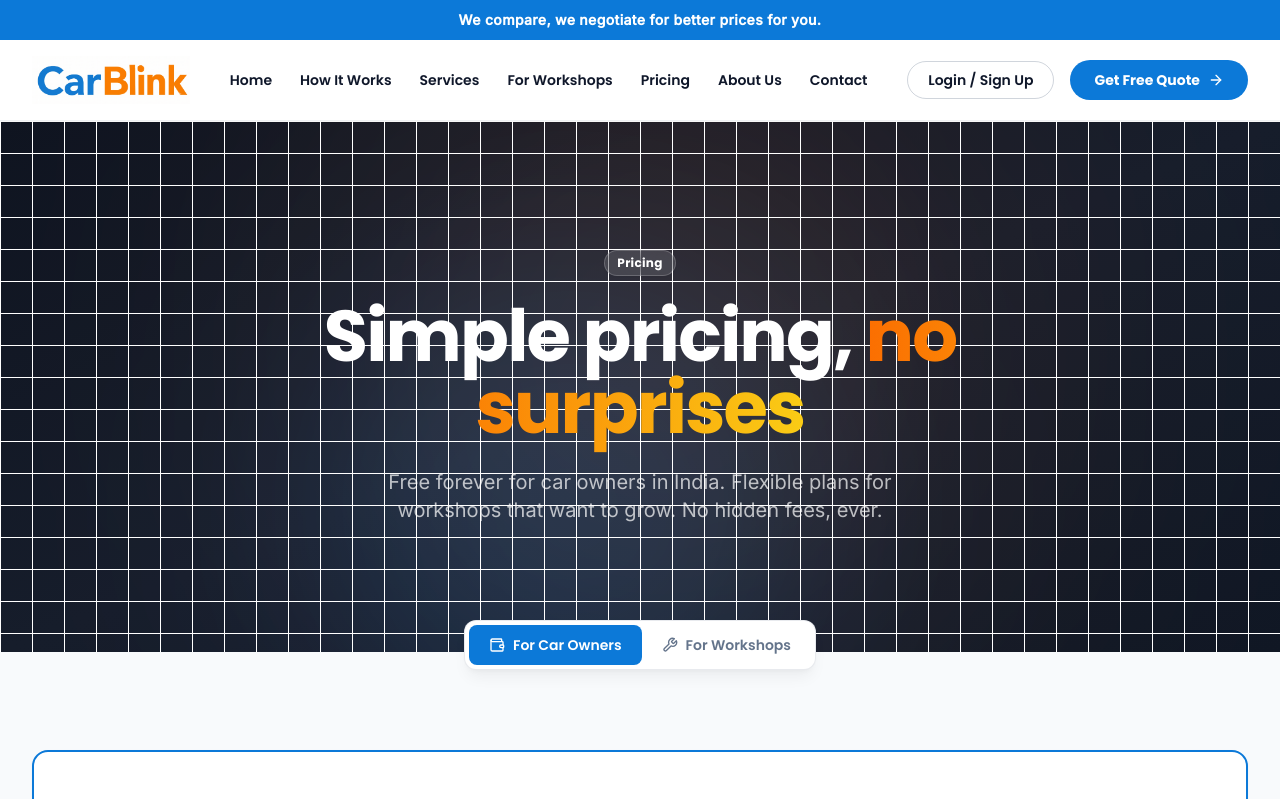
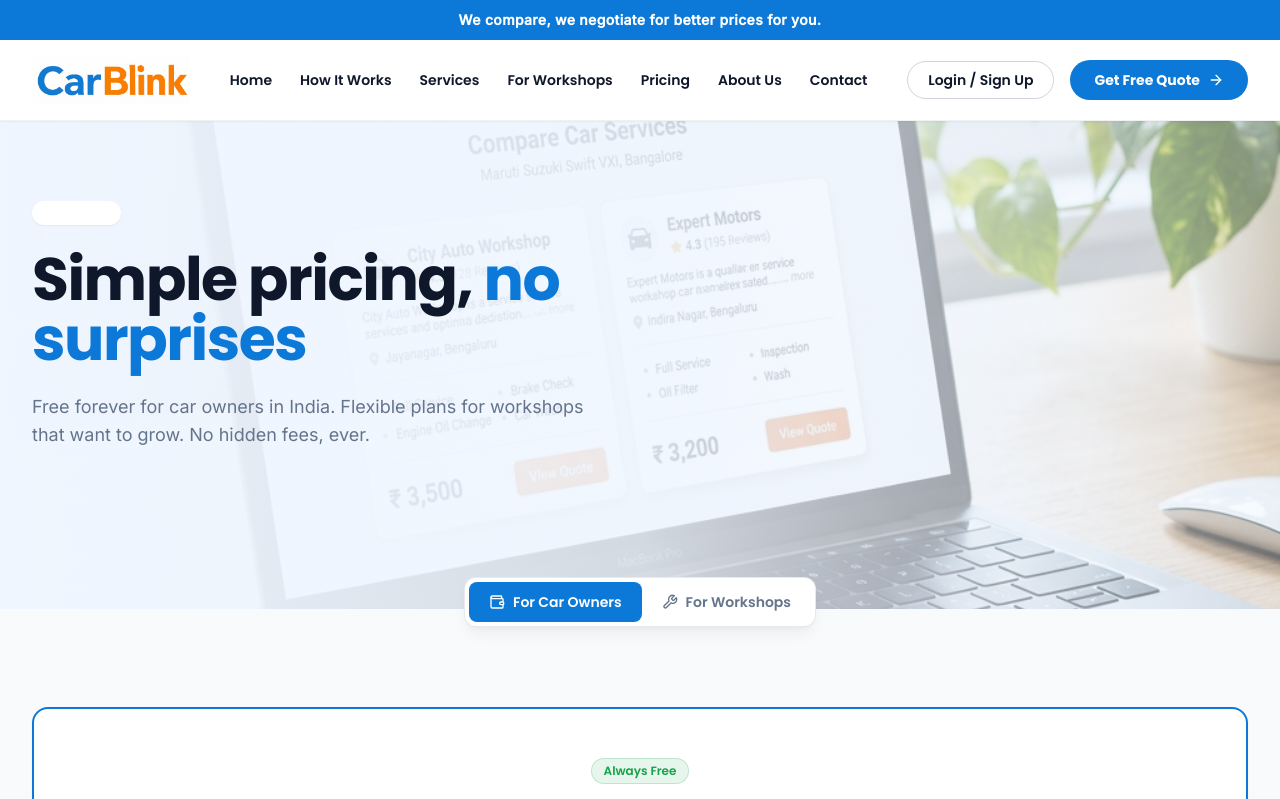
Before and after one commit to ajayAnthwal/car_blink, a Next.js app: page /pricing in a window 1280 px wide. Shown: the top 799 px of the page. Built offline with nearby package versions, Linux system fonts and the light colour scheme.

Commit message:
price hero section redesign.

```diff
--- a/features/pricing/components/PricingHero.tsx
+++ b/features/pricing/components/PricingHero.tsx
@@ -1,25 +1,43 @@
 import React from "react";
+import Image from "next/image";
+import { DollarSign } from "lucide-react";
 import Container from "@/components/ui/Container";
 import Badge from "@/components/ui/Badge";
 
 export default function PricingHero() {
   return (
-    <section className="relative overflow-hidden bg-gradient-to-br from-[#0A0F1C] via-[#111827] to-primary-navy">
-      <div className="absolute top-1/4 left-1/4 w-[500px] h-[500px] bg-primary-blue/20 rounded-full blur-[120px] mix-blend-screen pointer-events-none" />
-      <div className="absolute bottom-0 right-1/4 w-[600px] h-[600px] bg-accent-orange/15 rounded-full blur-[150px] mix-blend-screen pointer-events-none" />
-      <div className="absolute inset-0 bg-white/[0.02] bg-[length:32px_32px] [background-image:linear-gradient(to_right,white_1px,transparent_1px),linear-gradient(to_bottom,white_1px,transparent_1px)] pointer-events-none" />
+    <section className="relative bg-neutral-hero-bg text-neutral-text-dark overflow-hidden pt-16 pb-28 md:pt-20 md:pb-40">
+      {/* Background image */}
+      <div className="absolute inset-0 z-0 pointer-events-none">
+        <Image
+          src="/images/rupee_comparison.png"
+          alt=""
+          fill
+          priority
+          sizes="100vw"
+          className="object-cover object-right opacity-80"
+        />
+        <div className="absolute inset-0 bg-gradient-to-r from-neutral-hero-bg via-neutral-hero-bg/85 to-neutral-hero-bg/30" />
+      </div>
 
-      <Container className="relative py-24 text-center sm:py-32 z-10">
-        <Badge variant="info" className="bg-white/10 backdrop-blur-md text-accent-orange border border-white/20 shadow-none mb-6">
-          <span className="font-bold tracking-wide">Pricing</span>
-        </Badge>
-        <h1 className="mx-auto max-w-3xl font-heading font-black text-5xl leading-[1.1] text-white sm:text-6xl md:text-7xl tracking-tight">
-          Simple pricing, <span className="text-transparent bg-clip-text bg-gradient-to-r from-accent-orange to-yellow-400">no surprises</span>
-        </h1>
-        <p className="mx-auto mt-6 max-w-xl font-body text-lg leading-relaxed text-white/70 sm:text-xl">
-          Free forever for car owners in India. Flexible plans for workshops that
-          want to grow. No hidden fees, ever.
-        </p>
+      <Container className="relative z-10">
+        <div className="max-w-2xl flex flex-col items-start gap-6 text-left">
+          <Badge variant="info" className="bg-white border-primary-blue/20 text-primary-blue shadow-sm">
+            <span className="flex items-center gap-2">
+              <DollarSign className="w-3.5 h-3.5" />
+              <span className="font-bold">Pricing</span>
+            </span>
+          </Badge>
+
+          <h1 className="font-heading font-black text-4xl sm:text-5xl md:text-6xl text-neutral-text-dark leading-tight tracking-tight">
+            Simple pricing, <span className="text-primary-blue">no surprises</span>
+          </h1>
+
+          <p className="font-body text-base sm:text-lg text-neutral-text-muted leading-relaxed max-w-xl">
+            Free forever for car owners in India. Flexible plans for workshops that
+            want to grow. No hidden fees, ever.
+          </p>
+        </div>
       </Container>
     </section>
   );
```
